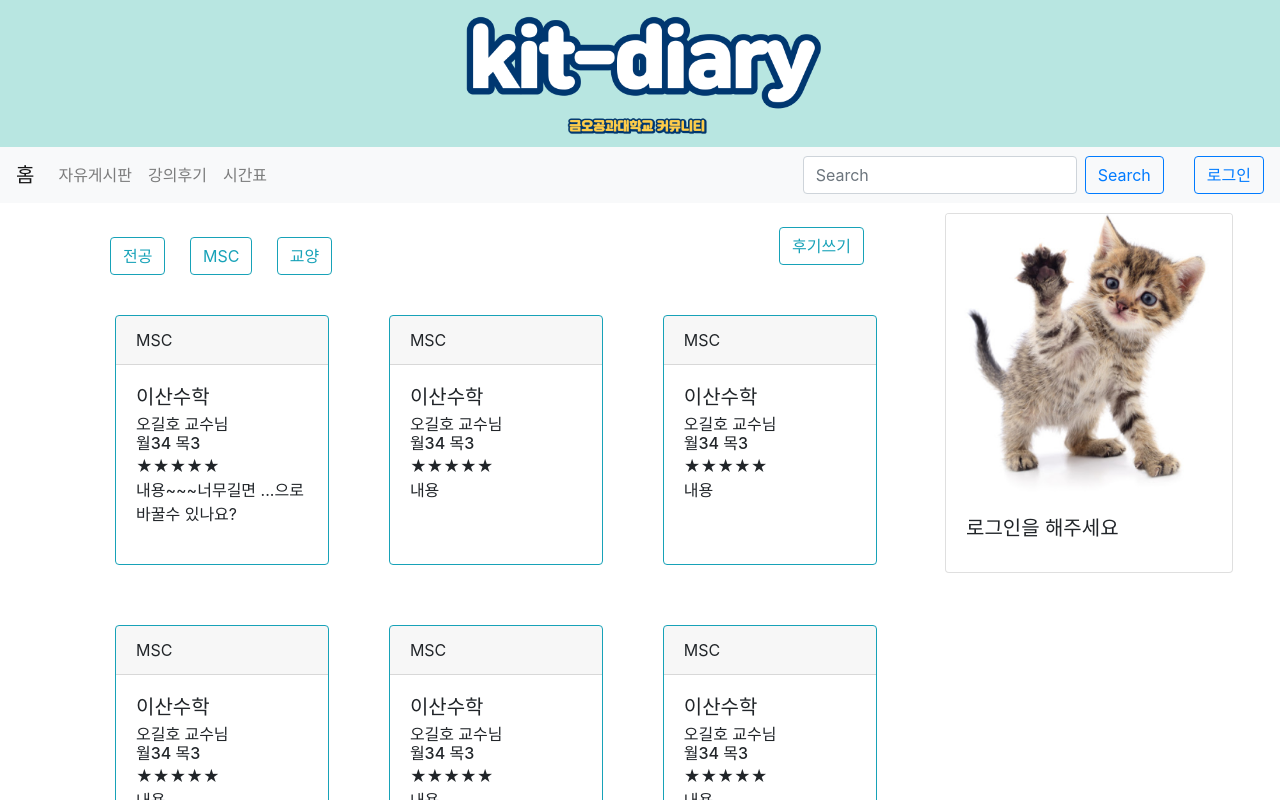
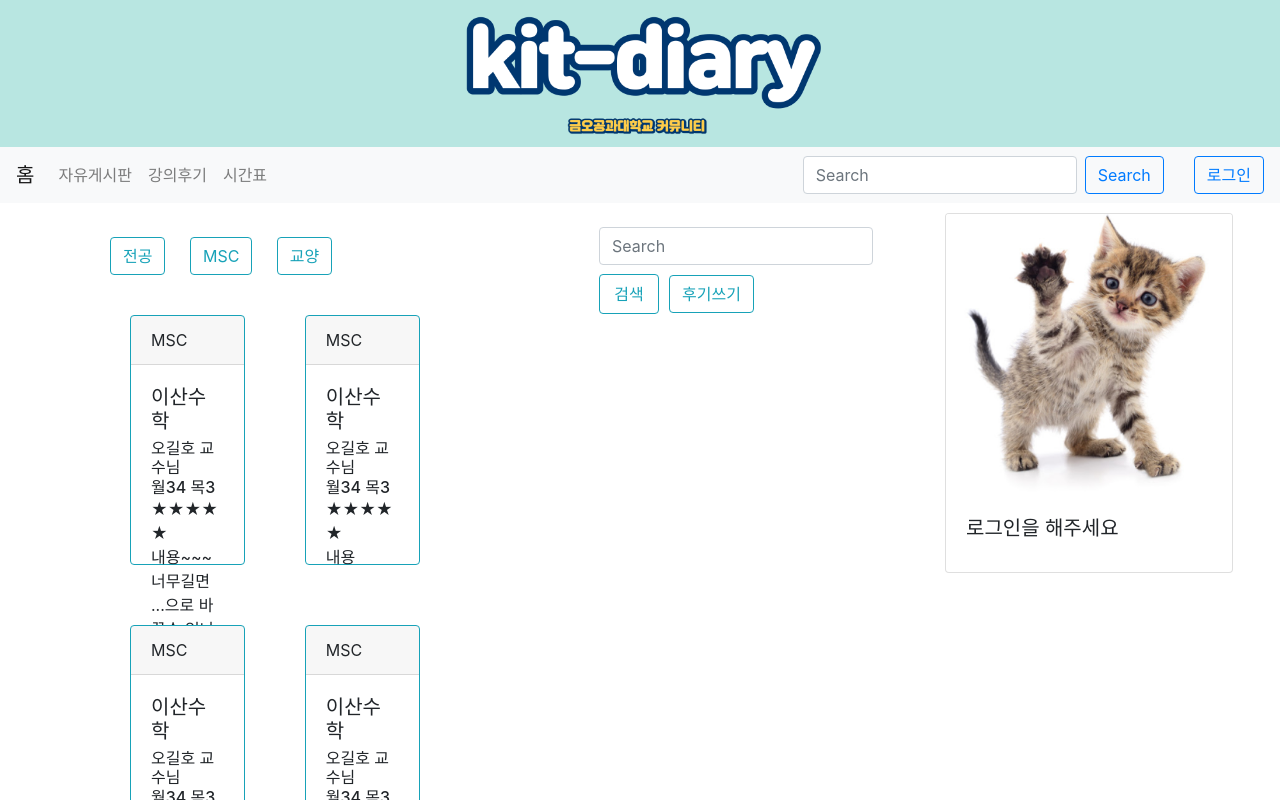
Before and after one commit to JeongJin984/Kit-Diary, a Next.js app in the folder front/: page /Review in a window 1280 px wide. Shown: the top 800 px of the page. Built offline with nearby package versions, Linux system fonts and the light colour scheme.

Commit message:
[modified search button]

```diff
--- a/front/pages/Review.js
+++ b/front/pages/Review.js
@@ -1,7 +1,7 @@
 import React from 'react';
 import AppLayout from '../components/AppLayout';
 import Card from 'react-bootstrap/Card';
-import { Container, Row, Col, Button } from 'react-bootstrap'
+import { Container, Row, Col, Button, FormControl, Form, InputGroup } from 'react-bootstrap'
 import ReviewCard from '../components/ReviewCard';
 import Link from 'next/link'
 
@@ -14,10 +14,14 @@ const Review = () => {
                     <Button variant="outline-info" style={{ margin: "10px", marginLeft: "20px" }}>전공</Button>{' '}
                     <Button variant="outline-info" style={{ margin: "10px" }}>MSC</Button>{' '}
                     <Button variant="outline-info" style={{ margin: "10px" }}>교양</Button>{' '}
-                    <Link href="/ReviewWrite"><a><Button variant="outline-info" style={{float:'right', marginRight: "14%"}}>후기쓰기</Button>{' '} </a></Link>
+                    <div style={{ float: 'right', marginRight: "13%" }}>
+                    <FormControl class="inline"  type="text" placeholder="Search"  />
+                    <Button variant="outline-info" style={{ width: "60px", height: "40px"}}>검색</Button>
+                    <Link href="/ReviewWrite"><a><Button variant="outline-info" style={{margin:"10px"}}>후기쓰기</Button>{' '} </a></Link>
+                    </div>
                 </Container>
-                <ReviewCard/>
-        </AppLayout>
+                <ReviewCard />
+            </AppLayout>
         </>
     );
 }
```
Also changed, not shown: front/pages/FreeBoard.js (+7 -2 lines).
